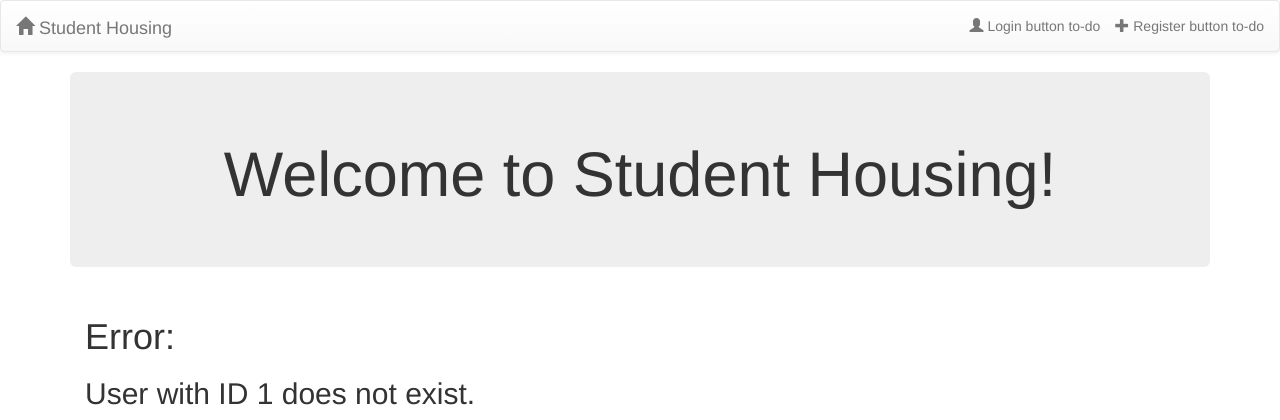
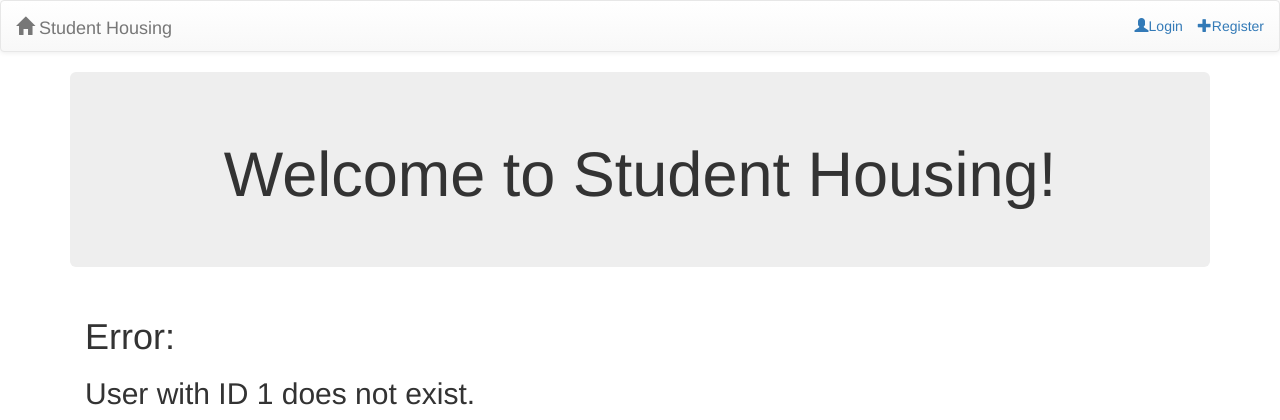
Before and after one commit to ay6xp/cs4501sp17group6, a Django app: page /home/users/1/ in a window 1280 px wide. Shown: the top 420 px of the page. Run offline with Django 3.2, Linux system fonts and the light colour scheme; data that the repository does not hold is empty; some libraries are stand-ins or nearby versions.

Commit message:
some progress on login page and form

```diff
--- a/app/web/templates/base.html
+++ b/app/web/templates/base.html
@@ -23,12 +23,10 @@
         </div>
         <div class="collapse navbar-collapse">
           <p class="navbar-text navbar-right">
-            <span class="glyphicon glyphicon-plus"></span>
-            Register button to-do
+            <a href="{%  url 'register' %}"><span class="glyphicon glyphicon-plus"></span>Register</a>
           </p>
           <p class="navbar-text navbar-right">
-            <span class="glyphicon glyphicon-user"></span>
-            Login button to-do
+            <a href="{%  url 'login' %}"><span class="glyphicon glyphicon-user"></span>Login</a>
           </p>
         </div>
       </div>
--- a/app/web/web/views.py
+++ b/app/web/web/views.py
@@ -5,9 +5,11 @@
 import json
 from json import JSONEncoder
 from django.template import loader
-from django.http import HttpResponse, JsonResponse
+from django.http import HttpResponseRedirect, JsonResponse
 from django.conf import settings
 from .forms import RegisterForm
+from .forms import LoginForm
+from django.core.urlresolvers import reverse
 
 
 def index(request):
@@ -73,14 +75,14 @@
         return render(request, 'home/login.html', {'errorMessage': "Please fill out all fields",'form': login_form})
     username = f.cleaned_data['username']
     password = f.cleaned_data['password']
-    response = requests.post('http://exp-api:8000/api/v1/login/', data={'username':username, 'password':password}).json()
+    response = requests.post(settings.API_DIR + 'login/', data={'username':username, 'password':password}).json()
     if  response['ok'] == False:
         #error occurred
         login_form = LoginForm()
         return render(request, 'home/login.html', {'errorMessage': response['resp'],'form': login_form})
     auth_token = response['resp']
     next = HttpResponseRedirect(reverse('index'))
-    next.set_cookie('auth',auth_token)
+    next.set_cookie('auth', auth_token)
     return next
 
 def register(request):
```
Also changed, not shown: app/web/web/forms.py (+7 -1 lines).
